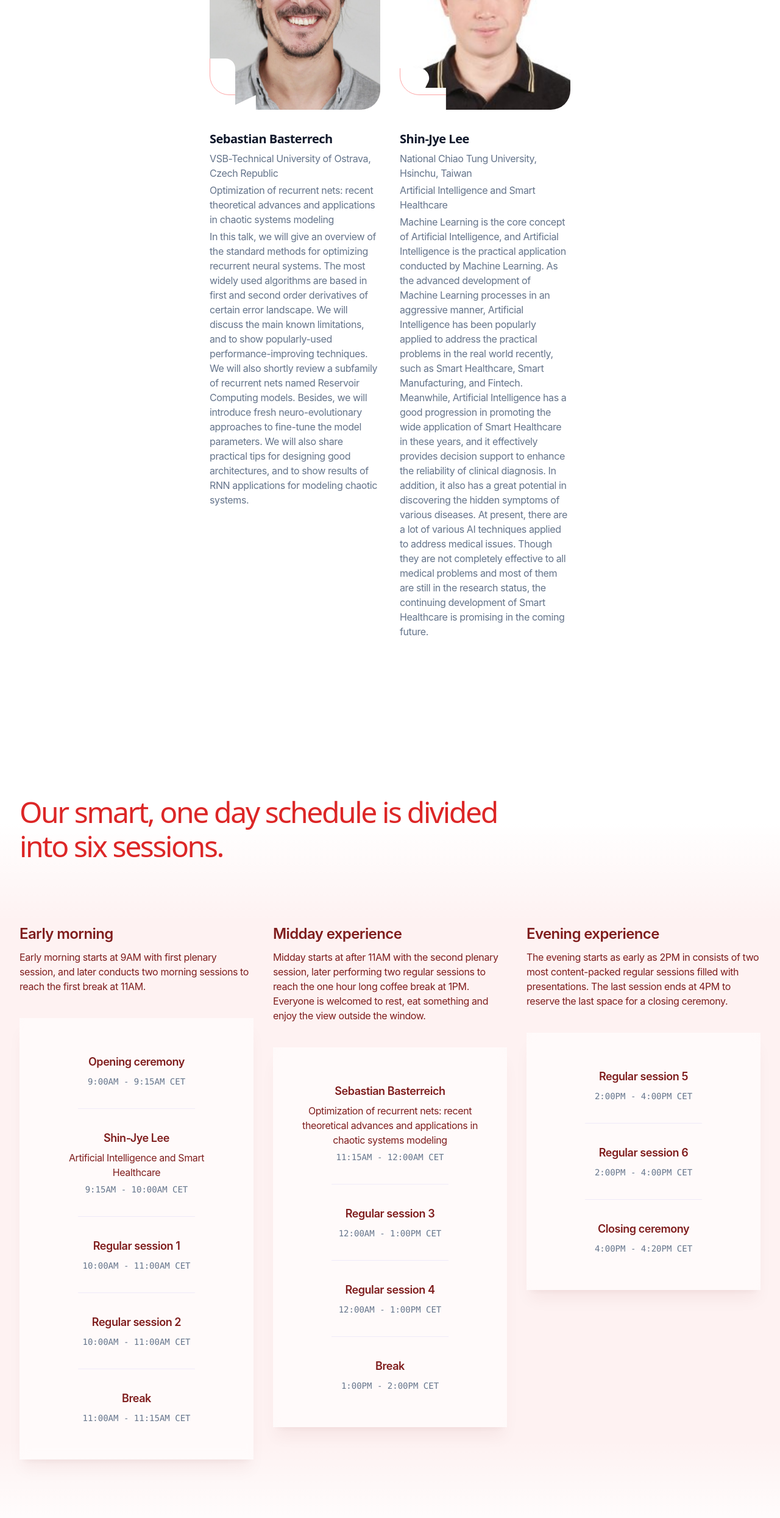
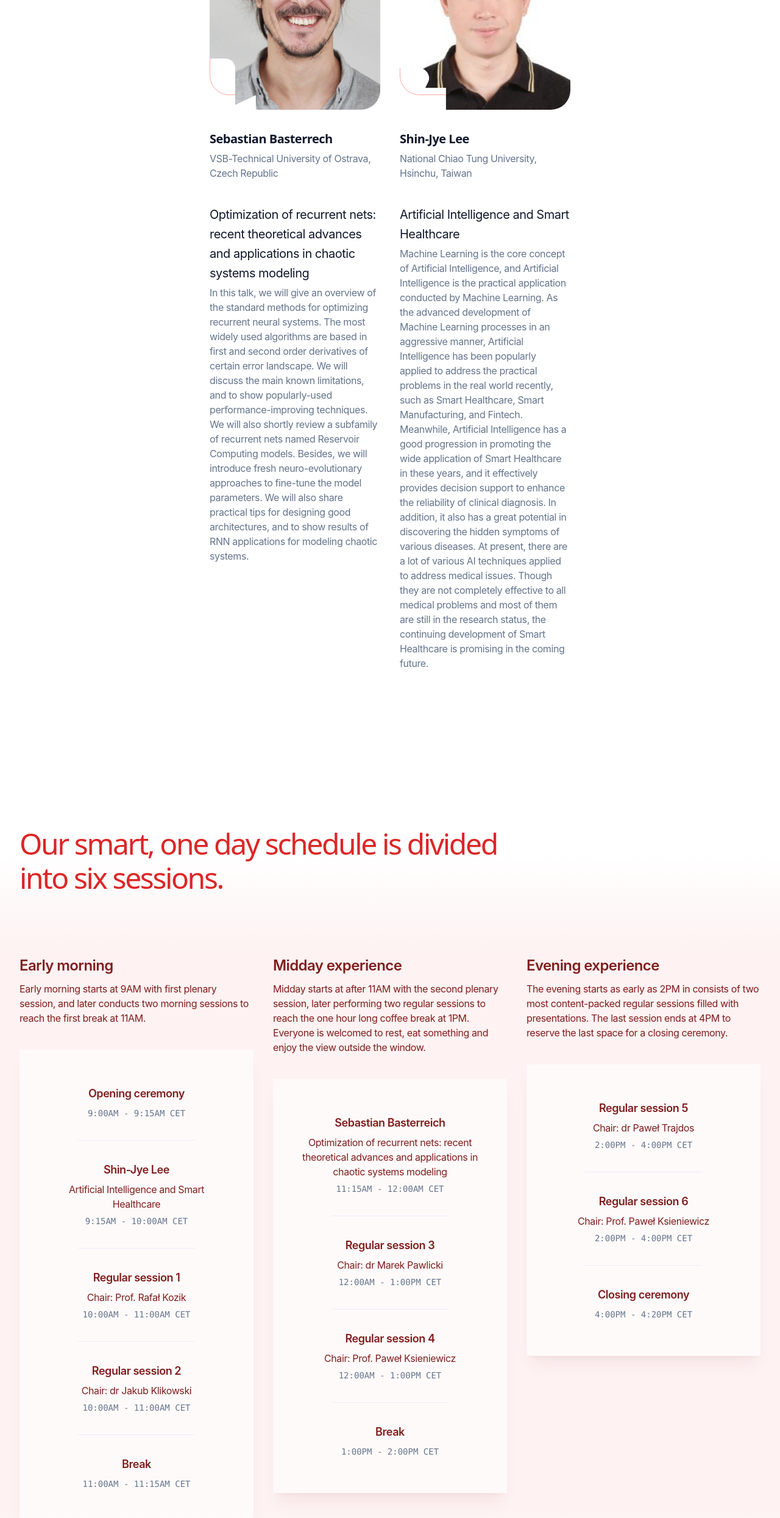
Before and after one commit to w4k2/coros, a Next.js app: page / in a window 1280 px wide. Shown: the part 1590-4080 px from the top of the page at 61% size. Built offline with nearby package versions, Linux system fonts and the light colour scheme; some icons are missing; a web font is replaced by a local one.

Commit message:
Corrections in Schedule and Speakers.

```diff
--- a/src/components/Schedule.jsx
+++ b/src/components/Schedule.jsx
@@ -26,11 +26,13 @@ const schedule = [
       },
       {
         name: 'Regular session 1',
+        description: 'Chair: Prof. Rafał Kozik',
         start: '10:00AM',
         end: '11:00AM',
       },
       {
         name: 'Regular session 2',
+        description: 'Chair: dr Jakub Klikowski',
         start: '10:00AM',
         end: '11:00AM',
       },
@@ -56,11 +58,13 @@ const schedule = [
       },
       {
         name: 'Regular session 3',
+        description: 'Chair: dr Marek Pawlicki',
         start: '12:00AM',
         end: '1:00PM',
       },
       {
         name: 'Regular session 4',
+        description: 'Chair: Prof. Paweł Ksieniewicz',
         start: '12:00AM',
         end: '1:00PM',
       },
@@ -79,11 +83,13 @@ const schedule = [
     timeSlots: [
       {
         name: 'Regular session 5',
+        description: 'Chair: dr Paweł Trajdos',
         start: '2:00PM',
         end: '4:00PM',
       },
       {
         name: 'Regular session 6',
+        description: 'Chair: Prof. Paweł Ksieniewicz',
         start: '2:00PM',
         end: '4:00PM',
       },
--- a/src/components/Speakers.jsx
+++ b/src/components/Speakers.jsx
@@ -171,9 +171,9 @@ export function Speakers() {
                     <h4 className="mt-1 text-base tracking-tight text-slate-500">
                       {speaker.afiliation}
                     </h4>
-                    <p className="mt-1 text-base tracking-tight text-slate-500">
+                    <h2 className="mt-10 text-xl tracking-tight text-slate-900">
                       {speaker.role}
-                    </p>
+                    </h2>
                     <p className="mt-1 text-base tracking-tight text-slate-500">
                       {speaker.abstract}
                     </p>
```
